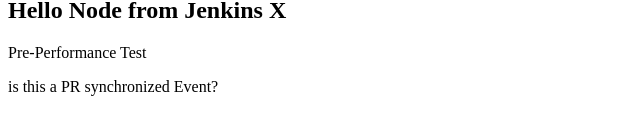
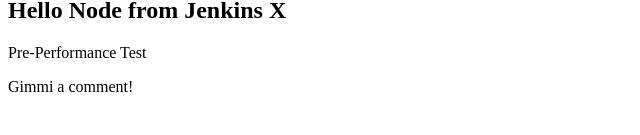
Before and after one commit to anjakammer/node-http, a website: page index.html in a window 1280 px wide. Shown: the part 335-470 px from the top of the page, without its empty margins (0-640 px from the left). Drawn offline with Linux system fonts and the light colour scheme.

Commit message:
Update index.html

```diff
--- a/index.html
+++ b/index.html
@@ -4,7 +4,7 @@
 			<img border="0" src="https://jenkins-x.io/images/logo.png" width="300" height="300" />
 			<h2>Hello Node from Jenkins X</h2>
 		<p>Pre-Performance Test</p>
-		<p>is this a PR synchronized Event?</p>
+		<p>Gimmi a comment!</p>
 </div>
 	</body>
 </html>
```
